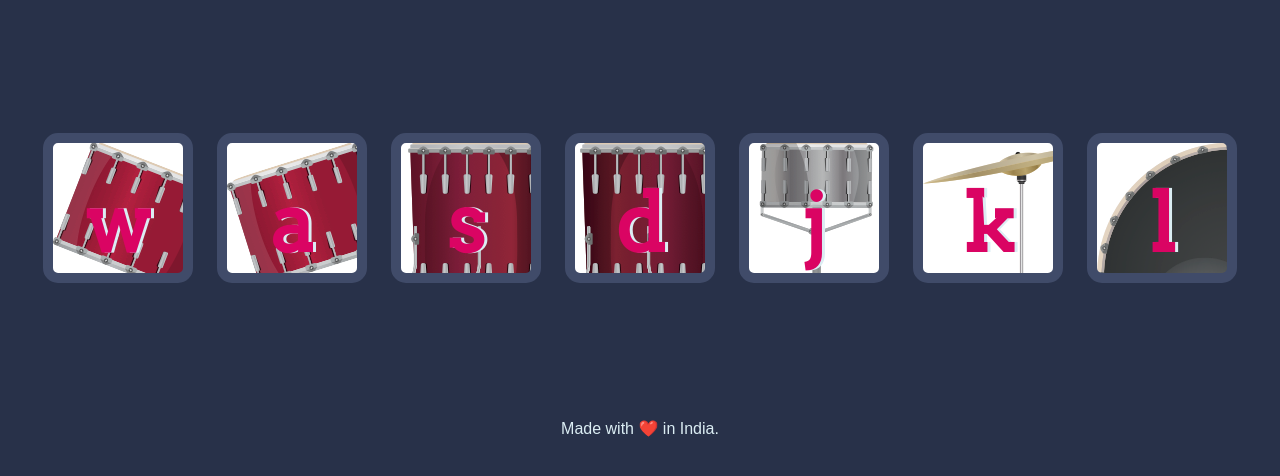
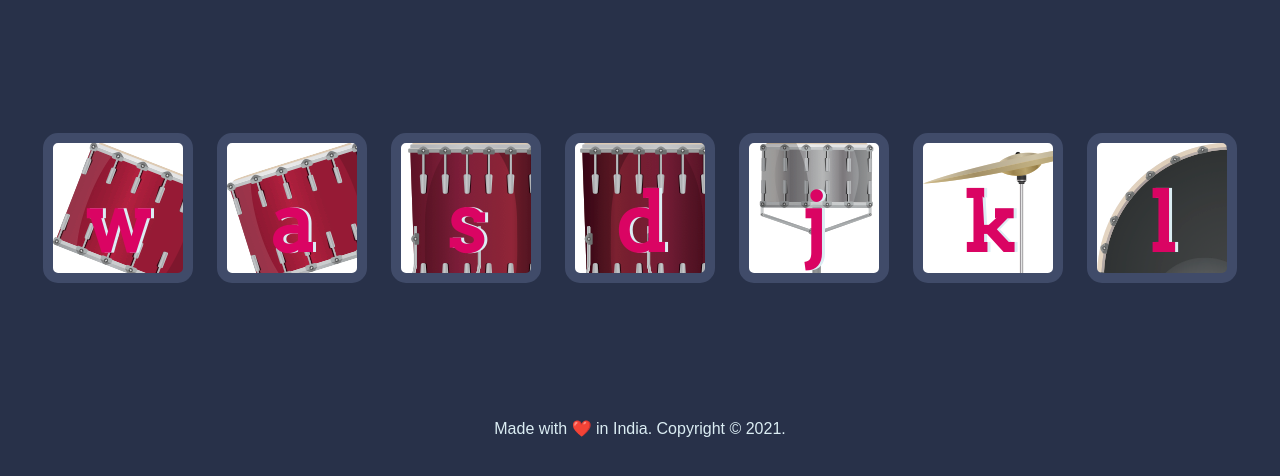
Before and after one commit to rm2620/Drumkit, a plain HTML site: page Index.html in a window 1280 px wide. Shown: the part 156-632 px from the top of the page. Drawn offline with Linux system fonts and the light colour scheme.

Commit message:
Edited the footer.

```diff
--- a/Index.html
+++ b/Index.html
@@ -24,6 +24,7 @@
 
   <footer>
     Made with ❤️ in India.
+    Copyright © 2021.
   </footer>
 
   <script src="Index.js" charset="utf-8"></script>
```
